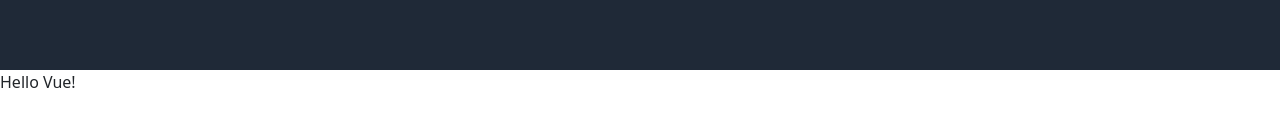
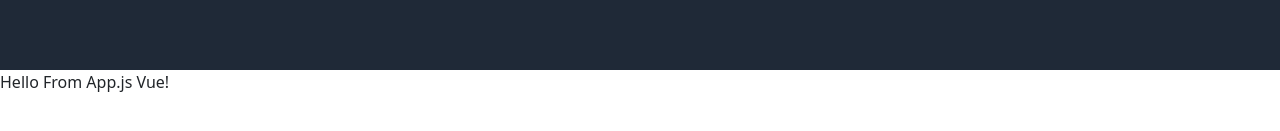
Before and after one commit to david22573/landing-page, a plain HTML site: page index.html in a window 1280 px wide. Shown: the part 463-594 px from the top of the page. Drawn offline with nearby package versions, Linux system fonts and the light colour scheme.

Commit message:
Move vue app into app.js

```diff
--- /dev/null
+++ b/app.js
@@ -0,0 +1,9 @@
+const { createApp } = Vue;
+
+createApp({
+  data() {
+    return {
+      message: "Hello From App.js Vue!",
+    };
+  },
+}).mount("#app");
--- a/index.html
+++ b/index.html
@@ -49,16 +49,6 @@
       crossorigin="anonymous"
     ></script>
     <script src="https://unpkg.com/vue@3/dist/vue.global.js"></script>
-    <script>
-      const { createApp } = Vue;
-
-      createApp({
-        data() {
-          return {
-            message: "Hello Vue!",
-          };
-        },
-      }).mount("#app");
-    </script>
+    <script src="app.js"></script>
   </body>
 </html>
```
